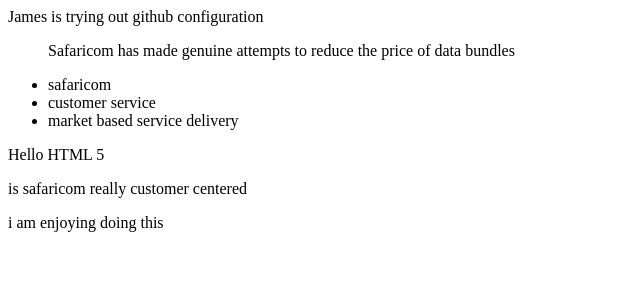
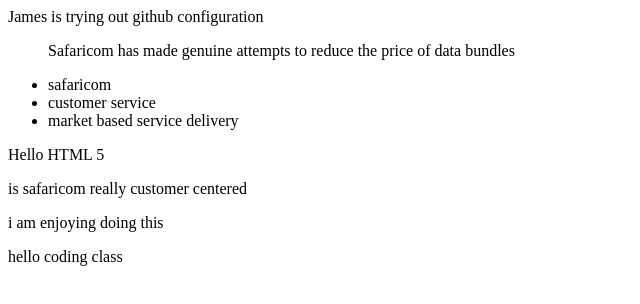
Before and after one commit to Jameskabuki/my-example, a plain HTML site: page semantics.html in a window 1280 px wide. Shown: the whole page, without its empty margins (0-640 px from the left). Drawn offline with Linux system fonts and the light colour scheme.

Commit message:
added a paragraph

```diff
--- a/semantics.html
+++ b/semantics.html
@@ -26,6 +26,7 @@
     </div>
     <div>
         <p> i am enjoying doing this </p>
+        <p> hello coding class </p>
     </div>
 </body>
 </html>
```
